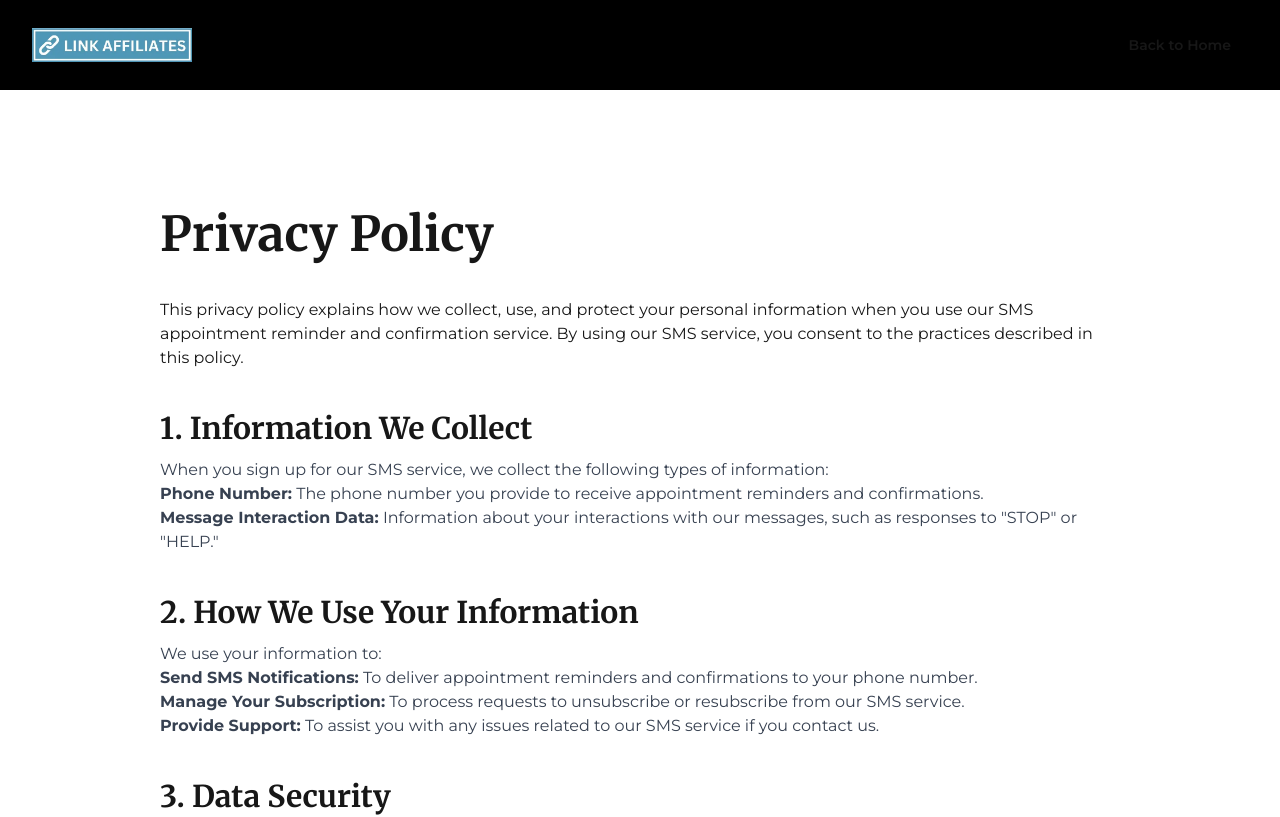
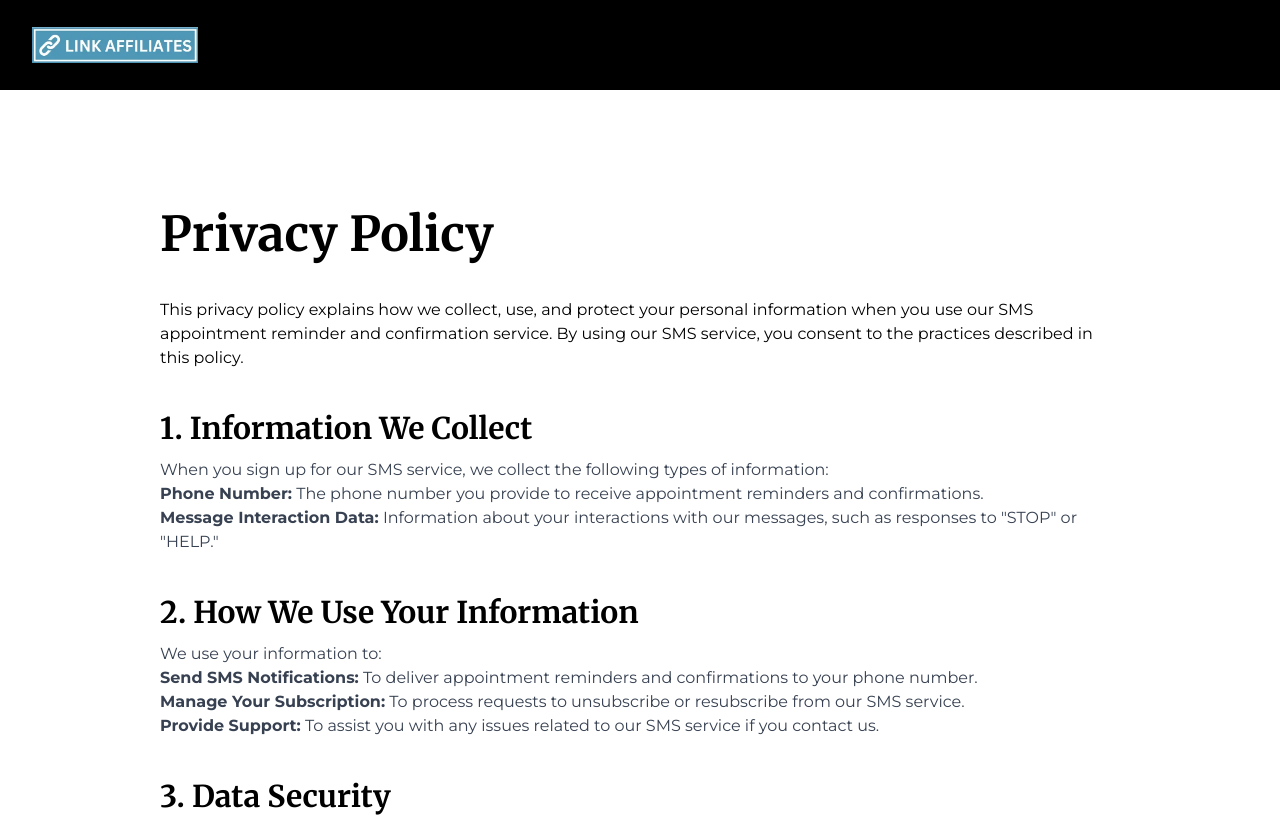
Before and after one commit to MasaKagami/link-affiliates, a Next.js app: page /privacy-policy in a window 1280 px wide. Shown: the top 817 px of the page. Built offline with nearby package versions, Linux system fonts and the light colour scheme.

Commit message:
updated nav

```diff
--- a/src/app/globals.css
+++ b/src/app/globals.css
@@ -3,18 +3,21 @@
 @tailwind utilities;
 
 :root {
-  --background: #ffffff;
-  --foreground: #171717;
+  --background: black;
+  --foreground: black;
 }
 
 html, body {
+  margin:0;
+  padding: 0;
+  background-attachment: fixed;
+  overscroll-behavior: none;
   background-color: white;
   background: white;
 }
 
 body {
   color: var(--foreground);
-  background: var(--background);
   font-family: Arial, Helvetica, sans-serif;
 }
 
--- a/src/app/layout.tsx
+++ b/src/app/layout.tsx
@@ -14,7 +14,7 @@
 }>) {
   return (
     <html lang="en">
-      <body className={`${montserrat.className} bg-white`}>
+      <body className={`${montserrat.className}`} suppressHydrationWarning={true}>
         {children}
       </body>
     </html>
--- a/src/components/navbar/navbar.tsx
+++ b/src/components/navbar/navbar.tsx
@@ -18,7 +18,7 @@
             <div className="flex w-full h-full justify-between gap-20 items-center max-w-[95%] m-auto">
                 <div className="">
                     <Link href="/">
-                        <Image alt="logo" src="/logo.webp" width={200} height={200} className=""/>
+                        <Image alt="logo" src="/logo.webp" width={200} height={200} className="w-52 h-auto"/>
                     </Link>
                 </div>
 
@@ -26,7 +26,7 @@
                 {/* hide this when not in "/" */}
                 {pathname === "/" ? (
                     <>
-                        <div className="hidden lg:flex justify-start gap-12 items-center text-white h-full">
+                        <div className="hidden xl:flex justify-start gap-12 items-center text-white h-full">
                             <NavLink to="home">Home</NavLink>
                             <NavLink to="services">Our Services</NavLink>
                             <NavLink to="testimonials">Testimonials</NavLink>
@@ -53,7 +53,7 @@
                                 </span>
                             </Link>
                         </div> */}
-                        <div className="hidden lg:flex h-full items-end pb-[15px]">
+                        <div className="hidden xl:flex h-full items-end pb-[15px]">
                             <MeetingButtonSmall/>
                         </div>
                     </>
@@ -69,7 +69,7 @@
                 {/* Mobile Menu Button */}
                 {pathname === "/" && (
                     <button
-                        className="lg:hidden focus:outline-none"
+                        className="xl:hidden focus:outline-none"
                         onClick={() => setMenuOpen(!menuOpen)}
                         aria-label="Toggle Menu"
                     >
```
